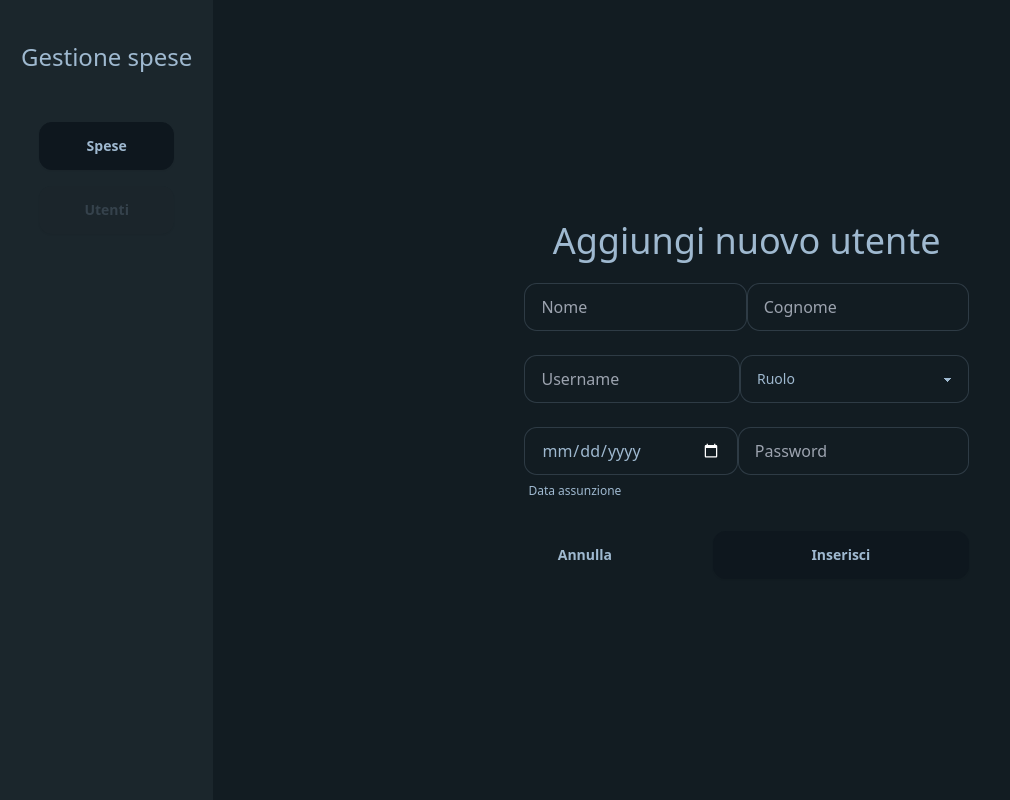
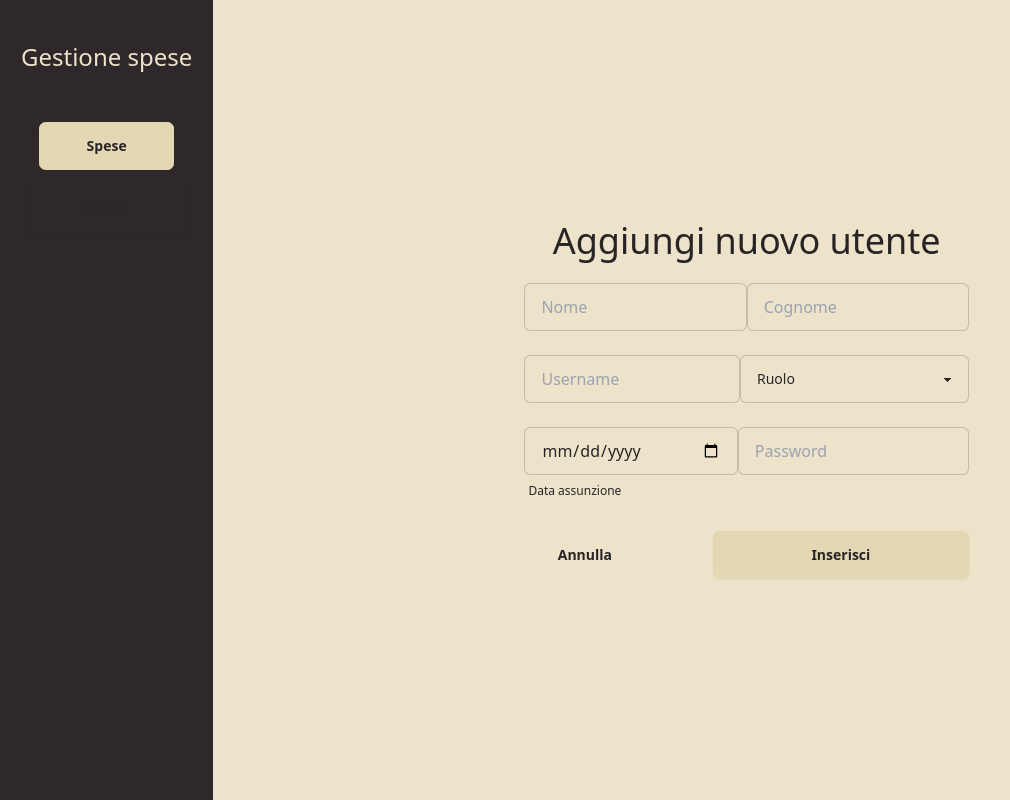
Before and after one commit to SimVac/nota-spese, a Flask app: page /add-user in a window 1280 px wide. Shown: the whole page, without its empty margins (0-1010 px from the left). Run offline with Flask 3, Linux system fonts and the light colour scheme; some libraries are stand-ins or nearby versions.

Commit message:
zio pera che lavoro

```diff
--- a/static/aggiunta.js
+++ b/static/aggiunta.js
@@ -1,7 +1,7 @@
 fetch("/api/user-info")
     .then(res => res.json())
     .then(user => {
-        let btn = document.getElementById("btn_nome")
+        let btn = document.getElementById("nome")
         btn.innerText = `${user.nome} ${user.cognome}`
     })
 
@@ -28,6 +28,9 @@ theme.setAttribute("data-theme", nuovo == "retro" ? "retro" : "sunset")
 localStorage.setItem("theme", nuovo)
 
 if (localStorage.getItem("theme") == "retro"){
+    console.log("daje")
+    console.log(document.getElementById("nome").classList)
     document.getElementById("spese").classList.add("text-base-100")
     document.getElementById("nome").classList.add("text-base-100")
+
 }
--- a/static/aggiunta_utente.js
+++ b/static/aggiunta_utente.js
@@ -11,3 +11,26 @@ fetch('api/roles')
     .catch(error => {
         console.error('Error fetching roles:', error);
     });
+
+    fetch("api/user-info")
+    .then(res => res.json())
+    .then(user => {
+        let btn = document.getElementById("nome")
+        btn.innerText = `${user.nome} ${user.cognome}`
+    })
+
+
+let theme = document.getElementById("theme")
+console.log(theme)
+const attuale = theme.getAttribute("data-theme");
+console.log(attuale)
+
+let nuovo = localStorage.getItem("theme") != null ? localStorage.getItem("theme") : "retro"
+theme.setAttribute("data-theme", nuovo == "retro" ? "retro" : "sunset")
+localStorage.setItem("theme", nuovo)
+
+if (localStorage.getItem("theme") == "retro"){
+    document.getElementById("spese").classList.add("text-base-100")
+    document.getElementById("nome").classList.add("text-base-100")
+    document.getElementById("btn_nome").classList.add("text-base-100")
+}
--- a/templates/aggiunta.html
+++ b/templates/aggiunta.html
@@ -26,12 +26,12 @@
                         {% if is_admin %}
                             <a href="/users" class="w-10/12"><button class="btn w-full">Utenti</button></a>
                         {%else%}
-                            <a href="/users" class="w-10/12"><button class="btn w-full btn-disabled">Utenti</button></a>
+                            <button class="btn w-full btn-disabled">Utenti</button>
                         {% endif %}
                     </div>
                 </div>
                 <div class="pb-4">
-                    <a href="/user"><button id="btn_nome" class="text-2xl btn btn-ghost"></button></a>
+                    <a href="/user"><button id="nome" class="text-2xl btn btn-ghost"></button></a>
                 </div>
             </div>
         </div>
--- a/templates/aggiunta_utente.html
+++ b/templates/aggiunta_utente.html
@@ -26,7 +26,7 @@
                         {% if is_admin %}
                             <a href="/users" class="w-10/12"><button class="btn w-full">Utenti</button></a>
                         {%else%}
-                            <a href="/users" class="w-10/12"><button class="btn w-full btn-disabled">Utenti</button></a>
+                            <button class="btn w-full btn-disabled">Utenti</button>
                         {% endif %}
                     </div>
                 </div>
--- a/templates/index.html
+++ b/templates/index.html
@@ -26,7 +26,7 @@
                         {% if is_admin %}
                             <a href="/users" class="w-10/12"><button class="btn w-full">Utenti</button></a>
                         {%else%}
-                            <a href="/users" class="w-10/12"><button class="btn w-full btn-disabled">Utenti</button></a>
+                            <button class="btn w-full btn-disabled">Utenti</button>
                         {% endif %}
                     </div>
                 </div>
--- a/templates/utente.html
+++ b/templates/utente.html
@@ -26,7 +26,7 @@
                         {% if is_admin %}
                             <a href="/users" class="w-10/12"><button class="btn w-full">Utenti</button></a>
                         {%else%}
-                            <a href="/users" class="w-10/12"><button class="btn w-full btn-disabled">Utenti</button></a>
+                            <button class="btn w-full btn-disabled">Utenti</button>
                         {% endif %}
                     </div>
                 </div>
```
Also changed, not shown: static/dipendenti.js (+15 -0 lines), data.db.
